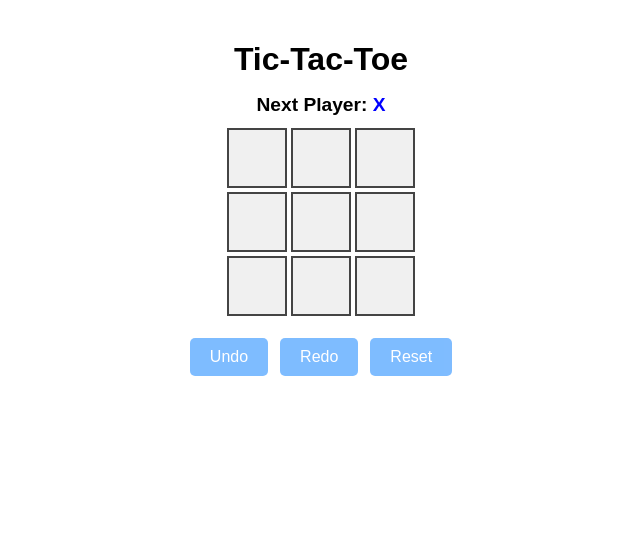
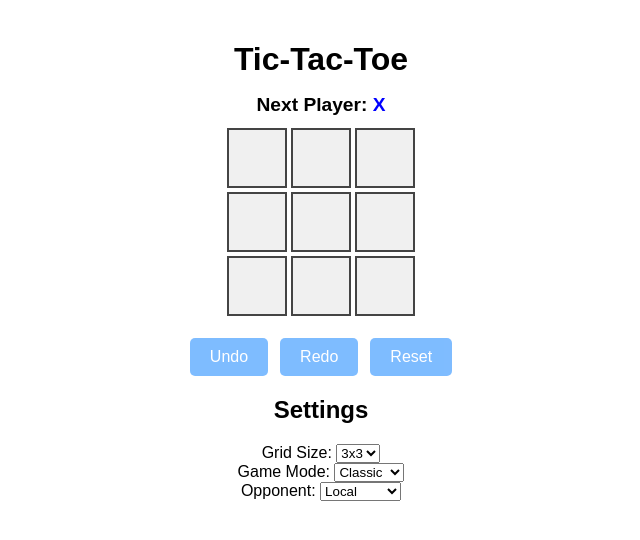
Before and after one commit to outlierSlug/tic-tac-toe-v2, a React (Vite) app in the folder client/: page / in a window 1280 px wide. Shown: the top 540 px of the page, without its empty margins (319-959 px from the left). Built offline with nearby package versions, Linux system fonts and the light colour scheme; no server answers.

Commit message:
Create Settings component

```diff
--- a/client/src/App.tsx
+++ b/client/src/App.tsx
@@ -1,13 +1,14 @@
 import { useEffect, useState } from "react";
 
-import type { GameBoard, GameResult } from "./types";
+import { GAME_MODES, GRID_SIZES, OPPONENTS, type GameBoard, type GameResult, type GameSettings } from "./types";
 
 import Board from "./components/Board";
 import Status from "./components/Status";
 import Controls from "./components/Controls";
+import Settings from "./components/Settings";
 
 import { getGameState, saveGameState } from "./api";
-import { calculateWinner } from "./utils";
+import { calculateWinner, isValidOption } from "./utils";
 
 import "./App.css";
 
@@ -15,6 +16,9 @@ export default function App() {
   // State to track the history of moves (an array of GameBoards) and the current move index
   const [currentMove, setCurrentMove] = useState(0);
   const [history, setHistory] = useState<GameBoard[]>([Array(9).fill(null)]);
+
+  // Game settings, configurable before the game starts.
+  const [settings, setSettings] = useState<GameSettings>({gridSize: 3, gameMode: "classic", opponent: "local"});
 
   // Determine the current turn and game state.
   const xIsNext: boolean = currentMove % 2 === 0;
@@ -24,6 +28,9 @@ export default function App() {
   const gameResult: GameResult = calculateWinner(currentSquares);
   const winner = gameResult.winner;
   const winningSquares = gameResult.winningSquares;
+
+  // Checks if the game has started. Settings are locked once a game begins.
+  const hasGameStarted = currentMove > 0 || history.length > 1;
 
   // GET current game state on mount
   useEffect(() => {getGameState(setHistory, setCurrentMove)}, []);
@@ -91,6 +98,42 @@ export default function App() {
     setCurrentMove(0);
   }
 
+  /**
+   * Handles grid size select change.
+   *
+   * @param evt - the change event from the <select> element
+   */
+  const handleGridSizeChange = (evt: React.ChangeEvent<HTMLSelectElement>): void => {
+    const newGridSize = Number(evt.target.value);
+    if (isValidOption(newGridSize, GRID_SIZES)) {
+      setSettings({...settings, gridSize: newGridSize});
+    }
+  }
+
+  /**
+   * Handles game mode select change.
+   *
+   * @param evt - the change event from the <select> element
+   */
+  const handleModeChange = (evt: React.ChangeEvent<HTMLSelectElement>): void => {
+    const newGameMode = evt.target.value;
+    if (isValidOption(newGameMode, GAME_MODES)) {
+      setSettings({...settings, gameMode: newGameMode})
+    }
+  }
+
+  /**
+   * Handles opponent change.
+   *
+   * @param evt - the change event from the <select> element
+   */
+  const handleOpponentChange = (evt: React.ChangeEvent<HTMLSelectElement>): void => {
+    const newOpponent = evt.target.value;
+    if (isValidOption(newOpponent, OPPONENTS)) {
+      setSettings({...settings, opponent: newOpponent});
+    }
+  }
+
   return (
     <div className="game">
       <h1 className="game-title">Tic-Tac-Toe</h1>
@@ -102,6 +145,11 @@ export default function App() {
                 isUndoDisabled={currentMove === 0}
                 isRedoDisabled={currentMove === history.length - 1}
                 isResetDisabled={history.length === 1 && currentMove === 0}/>
+      <Settings gameStarted={hasGameStarted}
+                gameSettings={settings}
+                onChangeGridSize={handleGridSizeChange}
+                onChangeMode={handleModeChange}
+                onChangeOpponent={handleOpponentChange}/>
     </div>
   );
 }
--- /dev/null
+++ b/client/src/components/Settings.tsx
@@ -0,0 +1,46 @@
+import type { GameSettings } from "../types";
+
+type SettingsProps = {
+  gameStarted: boolean,
+  gameSettings: GameSettings,
+  onChangeGridSize: (evt: React.ChangeEvent<HTMLSelectElement>) => void,
+  onChangeMode: (evt: React.ChangeEvent<HTMLSelectElement>) => void,
+  onChangeOpponent: (evt: React.ChangeEvent<HTMLSelectElement>) => void
+};
+
+export default function Settings(props: SettingsProps) {
+  const { gameStarted, gameSettings, onChangeGridSize, onChangeMode, onChangeOpponent } = props;
+  return (
+    <div className="settings-bar">
+      <h2>Settings</h2>
+      {/* Grid Size Select */}
+      <label htmlFor="grid-size-select">Grid Size: </label>
+      <select id="grid-size-select"
+              value={gameSettings.gridSize}
+              onChange={onChangeGridSize}
+              disabled={gameStarted}>
+        <option value="3">3x3</option>
+      </select>
+      <br></br>
+      {/* Game Mode Select */}
+      <label htmlFor="game-mode-select">Game Mode: </label>
+      <select id="game-mode-select"
+              value={gameSettings.gameMode}
+              onChange={onChangeMode}
+              disabled={gameStarted}>
+        <option value="classic">Classic</option>
+        <option value="endless">Endless</option>
+      </select>
+      <br></br>
+      {/* Opponent Select */}
+      <label htmlFor="opponent-select">Opponent: </label>
+      <select id="opponent-select"
+              value={gameSettings.opponent}
+              onChange={onChangeOpponent}
+              disabled={gameStarted}>
+        <option value="local">Local</option>
+        <option value="computer">Computer</option>
+      </select>
+    </div>
+  );
+}
--- a/client/src/types.ts
+++ b/client/src/types.ts
@@ -24,4 +24,31 @@ export type Winner = Player | "Draw" | null;
  * and the indices of the three winning cells, or an empty
  * array if there is no winner yet or if the game is a draw.
  */
-export type GameResult = { winner: Winner, winningSquares: number[]};
+export type GameResult = {
+  winner: Winner,
+  winningSquares: number[]
+};
+
+/**
+ * Valid options for each setting: used for runtime validation via isValidOption.
+ * Types are derived from these arrays. To update types, ONLY modify these arrays.
+ */
+export const GRID_SIZES = [3, 4, 5] as const;
+export const GAME_MODES = ["classic", "endless"] as const;
+export const OPPONENTS = ["local", "computer"] as const;
+
+/** Grid sizes for the game board, e.g. 3x3, 4x4 */
+export type GridSize = typeof GRID_SIZES[number];
+
+/** Game modes, e.g. classic, endless */
+export type GameMode = typeof GAME_MODES[number];
+
+/** Opponent, i.e. are you playing against a friend locally, or against the computer */
+export type Opponent = typeof OPPONENTS[number];
+
+/** All configurable settings for a game session. */
+export type GameSettings = {
+  gridSize: GridSize,
+  gameMode: GameMode,
+  opponent: Opponent
+};
--- a/client/src/utils.ts
+++ b/client/src/utils.ts
@@ -8,6 +8,18 @@ import type { Player, GameBoard, GameResult } from "./types";
  */
 export const isRecord = (val: unknown): val is Record<string, unknown> => {
   return val !== null && typeof val === "object";
+}
+
+/**
+ * Determines whether the given value is a valid option from a list.
+ * Used to validate select input values against their allowed types.
+ *
+ * @param val - the value to check
+ * @param options - the list of valid options
+ * @returns true if the val is in options, false otherwise
+ */
+export const isValidOption = <T>(val: unknown, options: readonly T[]): val is T => {
+  return options.includes(val as T);
 }
 
 /**
```
